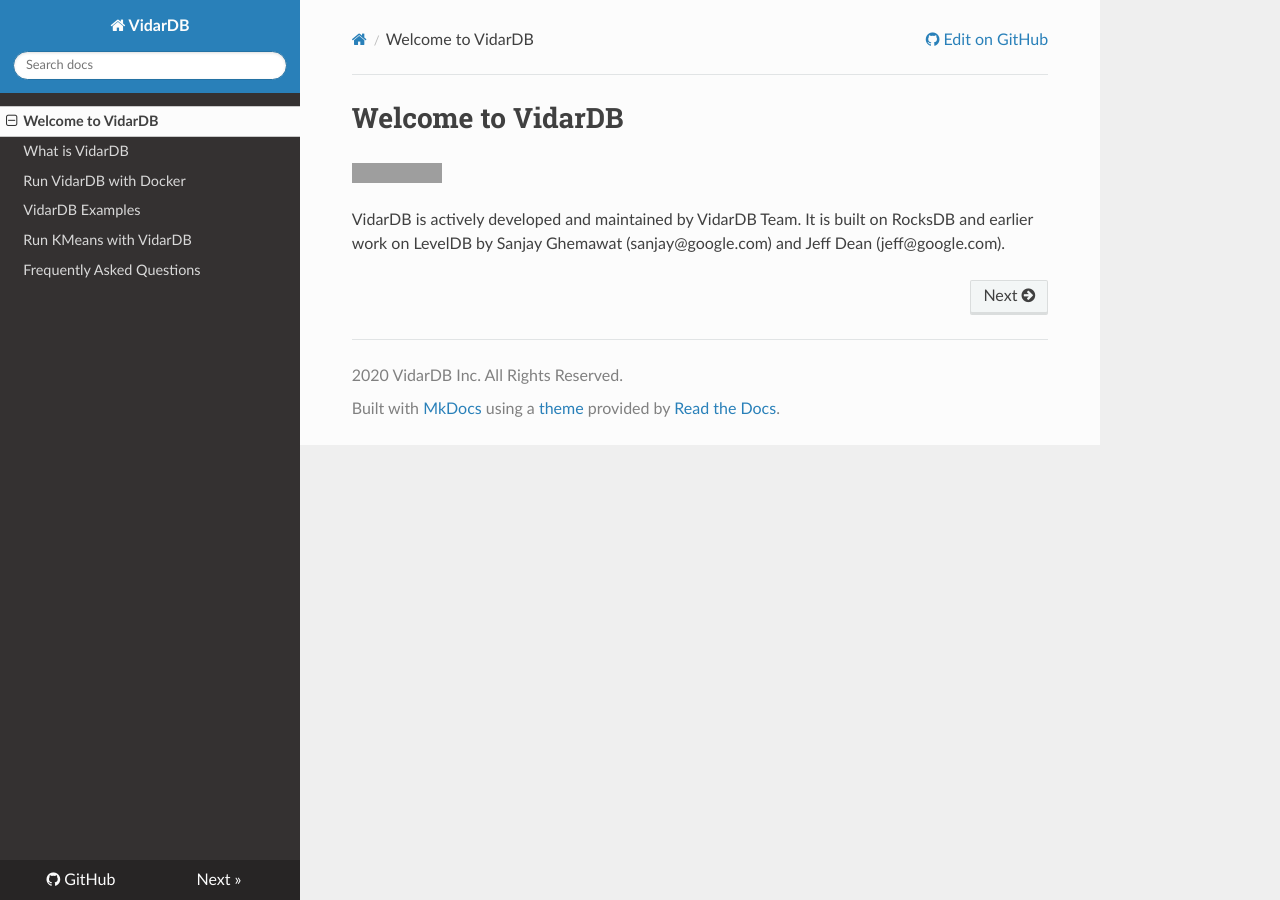
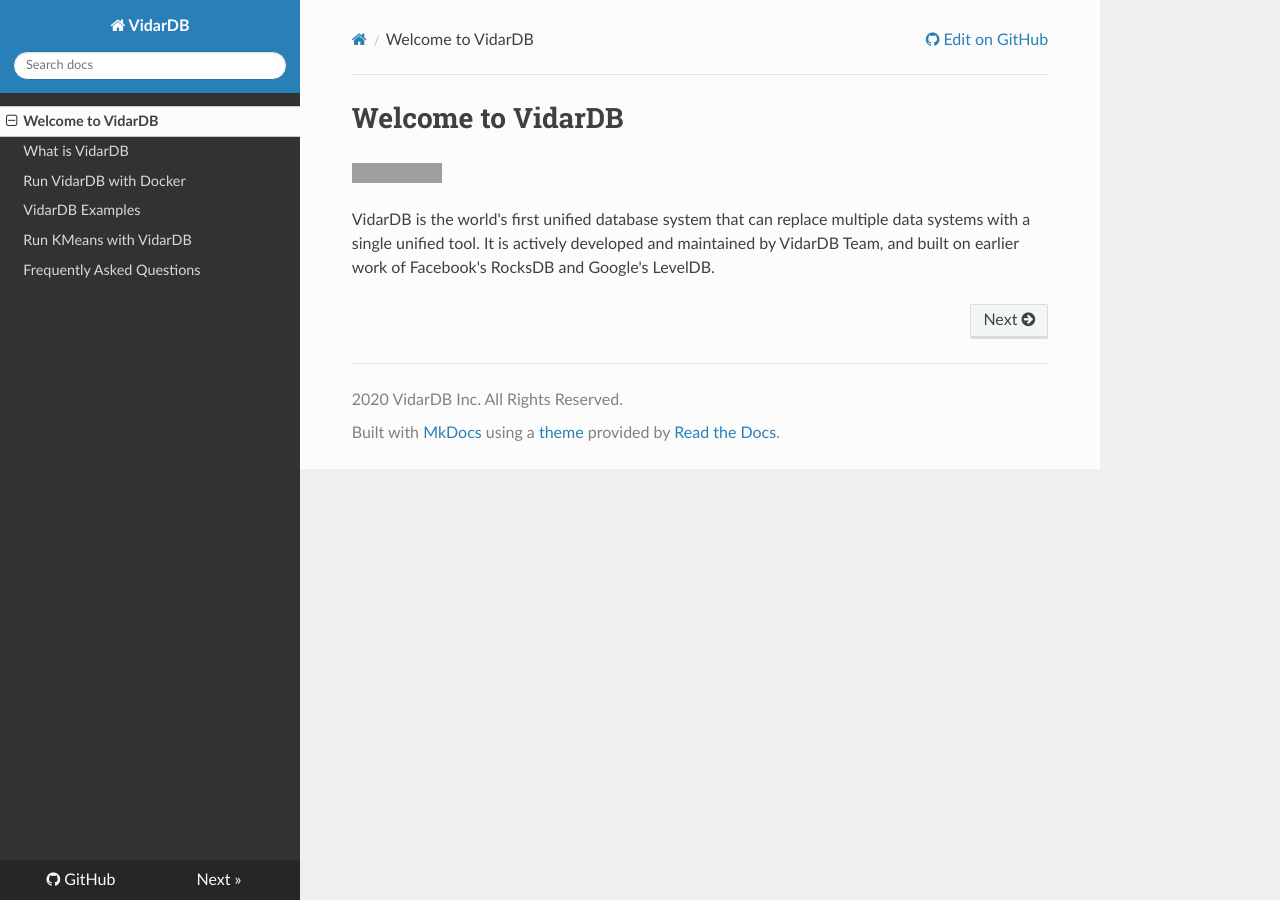
Before and after one commit to vidardb/docs, an MkDocs documentation site: the page built from docs/index.md, in a window 1280 px wide. Built offline with MkDocs 1.6.1, drawn with Linux system fonts in a browser that asks for light colours; nearby versions of some CDN libraries; grey boxes are pictures that could not be loaded.

Commit message:
Update index.md

```diff
--- a/docs/index.md
+++ b/docs/index.md
@@ -2,6 +2,4 @@
 
 [![Build Status](https://travis-ci.org/vidardb/vidardb.svg?branch=master)](https://travis-ci.org/vidardb/vidardb)
 
-VidarDB is actively developed and maintained by VidarDB Team.
-It is built on RocksDB and earlier work on LevelDB by Sanjay Ghemawat (sanjay@google.com)
-and Jeff Dean (jeff@google.com).
+VidarDB is the world's first unified database system that can replace multiple data systems with a single unified tool. It is actively developed and maintained by VidarDB Team, and built on earlier work of Facebook's RocksDB and Google's LevelDB.
```
